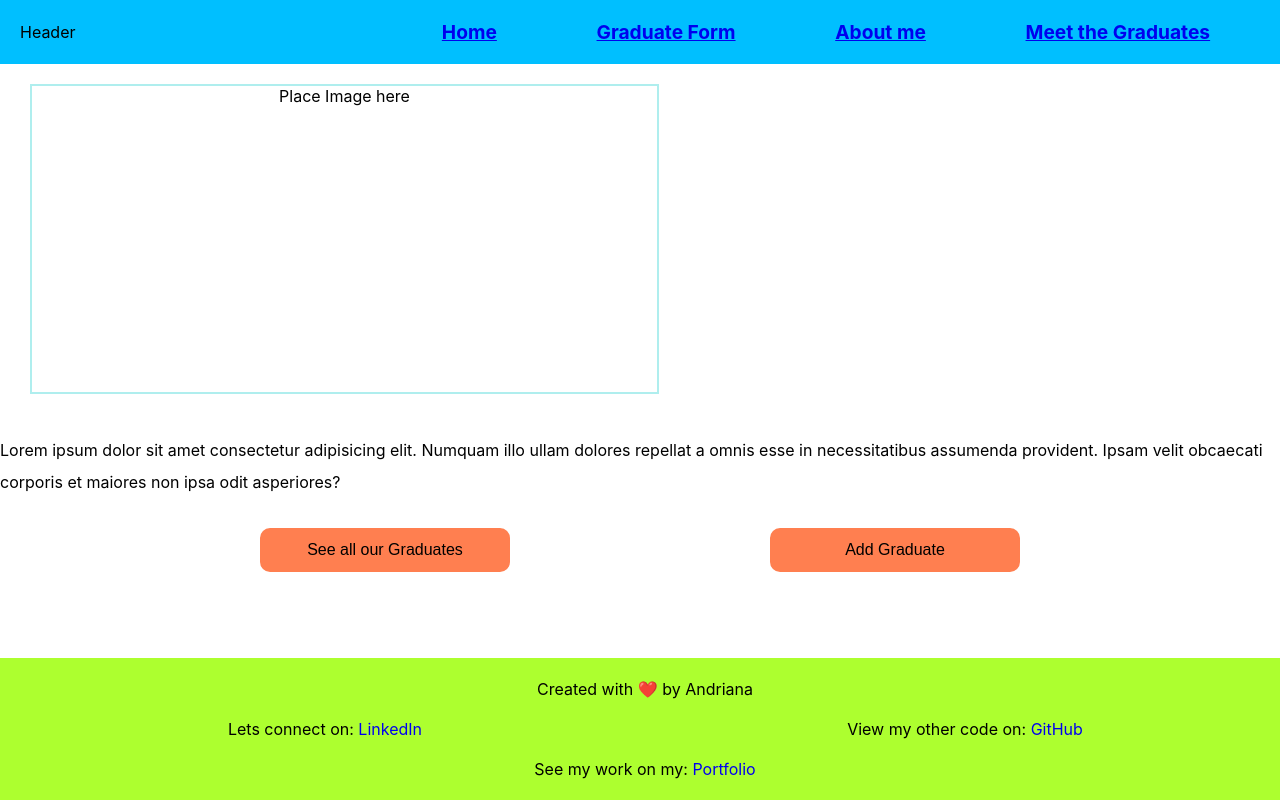
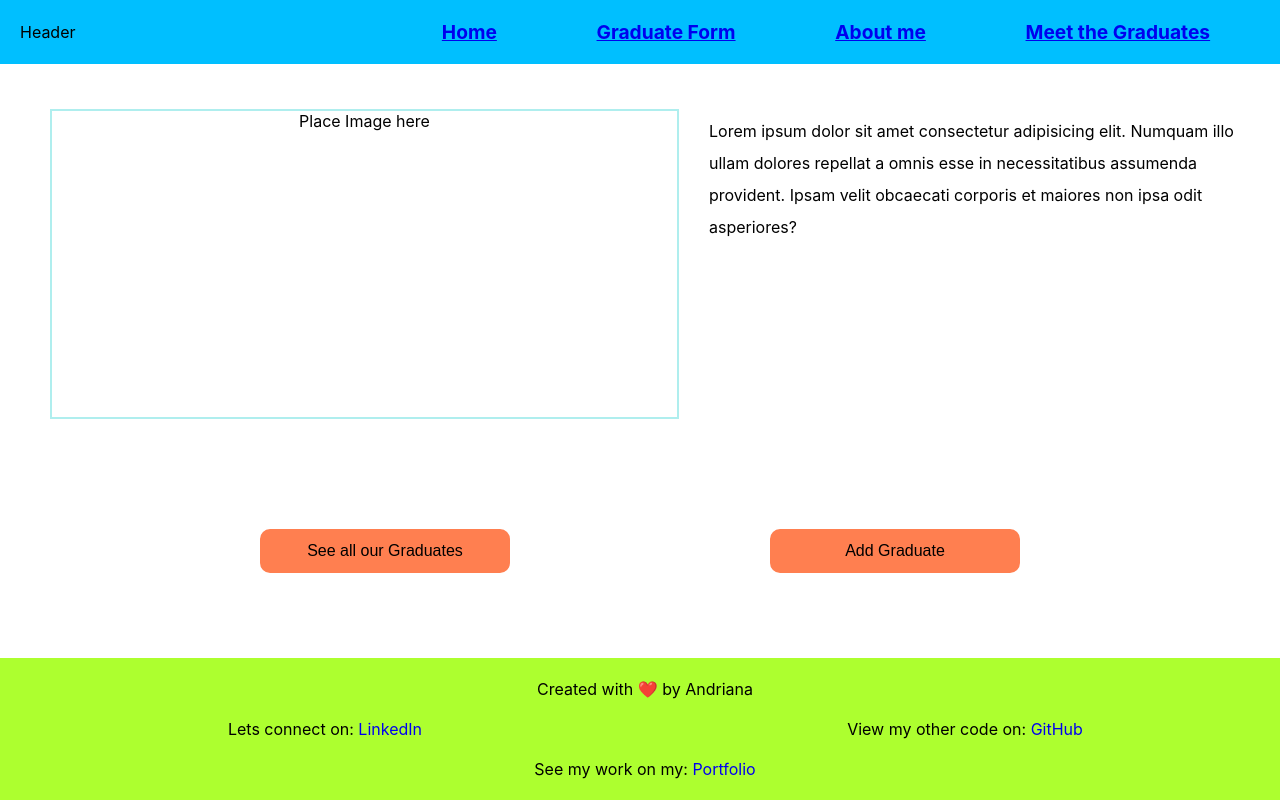
Before and after one commit to AndrianaOS/graduates-page, a React (Create React App) app: page / in a window 1280 px wide. Built offline with nearby package versions, Linux system fonts and the light colour scheme; the HTML template or start-up script is replaced by a standard one.

Commit message:
Edit code
Add more containers and add a classname for styling purposes

```diff
--- a/src/components/Navbar/Navbar.jsx
+++ b/src/components/Navbar/Navbar.jsx
@@ -8,7 +8,7 @@ const Navbar = ({ handleClose }) => {
         <span className="menu-icon bar-one"></span>
         <span className="menu-icon bar-two"></span>
       </section>
-      <section className="menu-list">
+      <section className="list">
         <a href="/">Home</a>
         <a href="/form">Graduate Form</a>
         <a href="/about">About me</a>
--- a/src/pages/LandingPage/LandingPage.jsx
+++ b/src/pages/LandingPage/LandingPage.jsx
@@ -1,26 +1,32 @@
 import React from "react";
+import { Link } from "react-router-dom";
 import "./landingPage.css";
 import Button from "../../components/Button/Button";
 
 const LandingPage = () => {
   return (
-    <div>
+    <div className="homepage">
+      <section className="info-area">
         <aside className="picture-area">Place Image here</aside>
         <aside className="page-desc">
           <p>
-          Lorem ipsum dolor sit amet consectetur adipisicing elit. Numquam illo
-          ullam dolores repellat a omnis esse in necessitatibus assumenda
+            Lorem ipsum dolor sit amet consectetur adipisicing elit. Numquam
+            illo ullam dolores repellat a omnis esse in necessitatibus assumenda
             provident. Ipsam velit obcaecati corporis et maiores non ipsa odit
             asperiores?
           </p>
         </aside>
+      </section>
       <aside className="btn-area">
-        <a href="/graduates">
+        {/* <Link to="/" className="list-links">
+          Home
+        </Link> */}
+        <Link to="/graduates">
           <Button buttonName={"See all our Graduates"} />
-        </a>
-        <a href="/form">
+        </Link>
+        <Link to="/graduate-form">
           <Button buttonName={"Add Graduate"} />
-        </a>
+        </Link>
       </aside>
     </div>
   );
```
Lines whose indentation alone changed are shown as unchanged.
